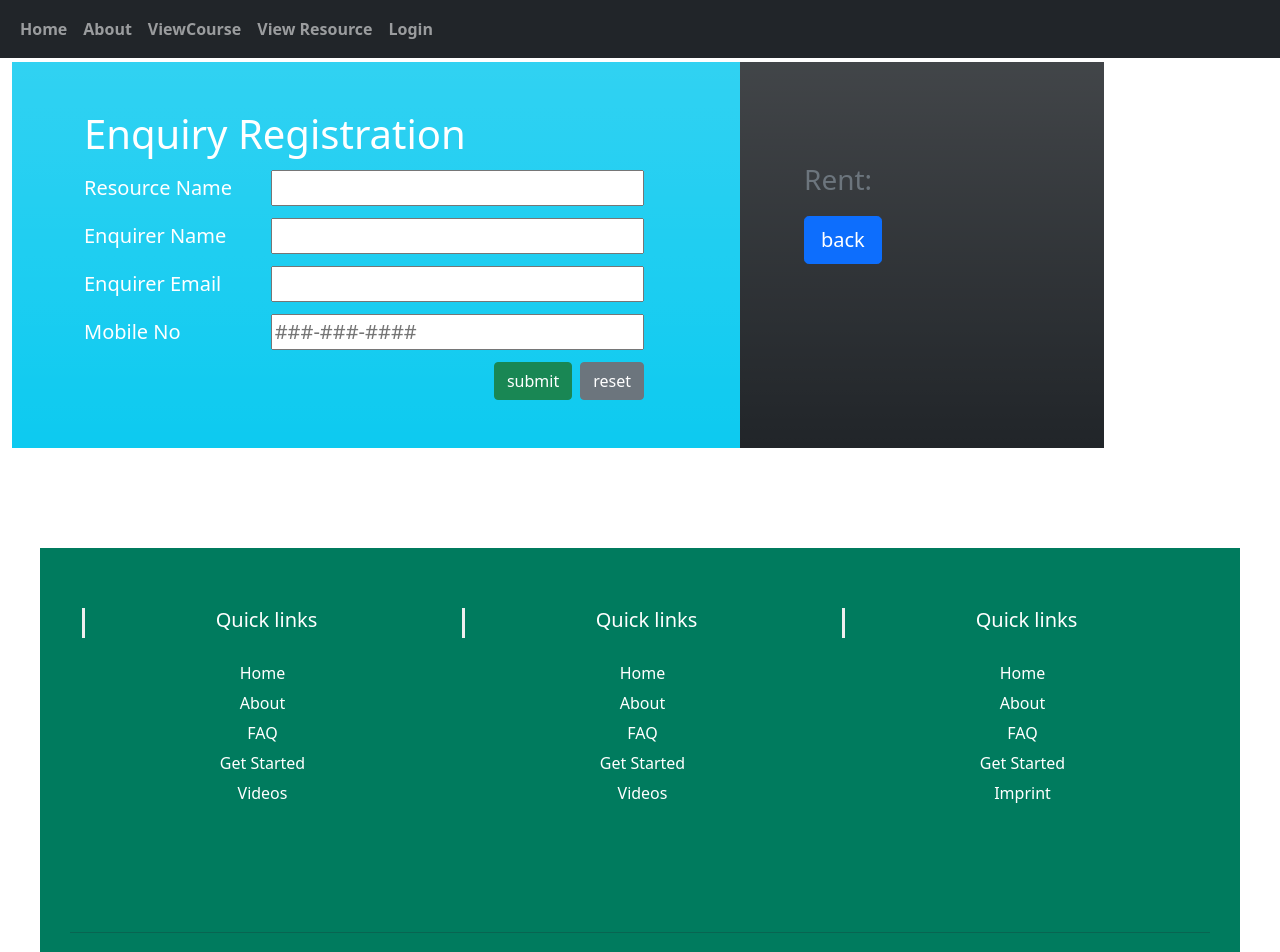
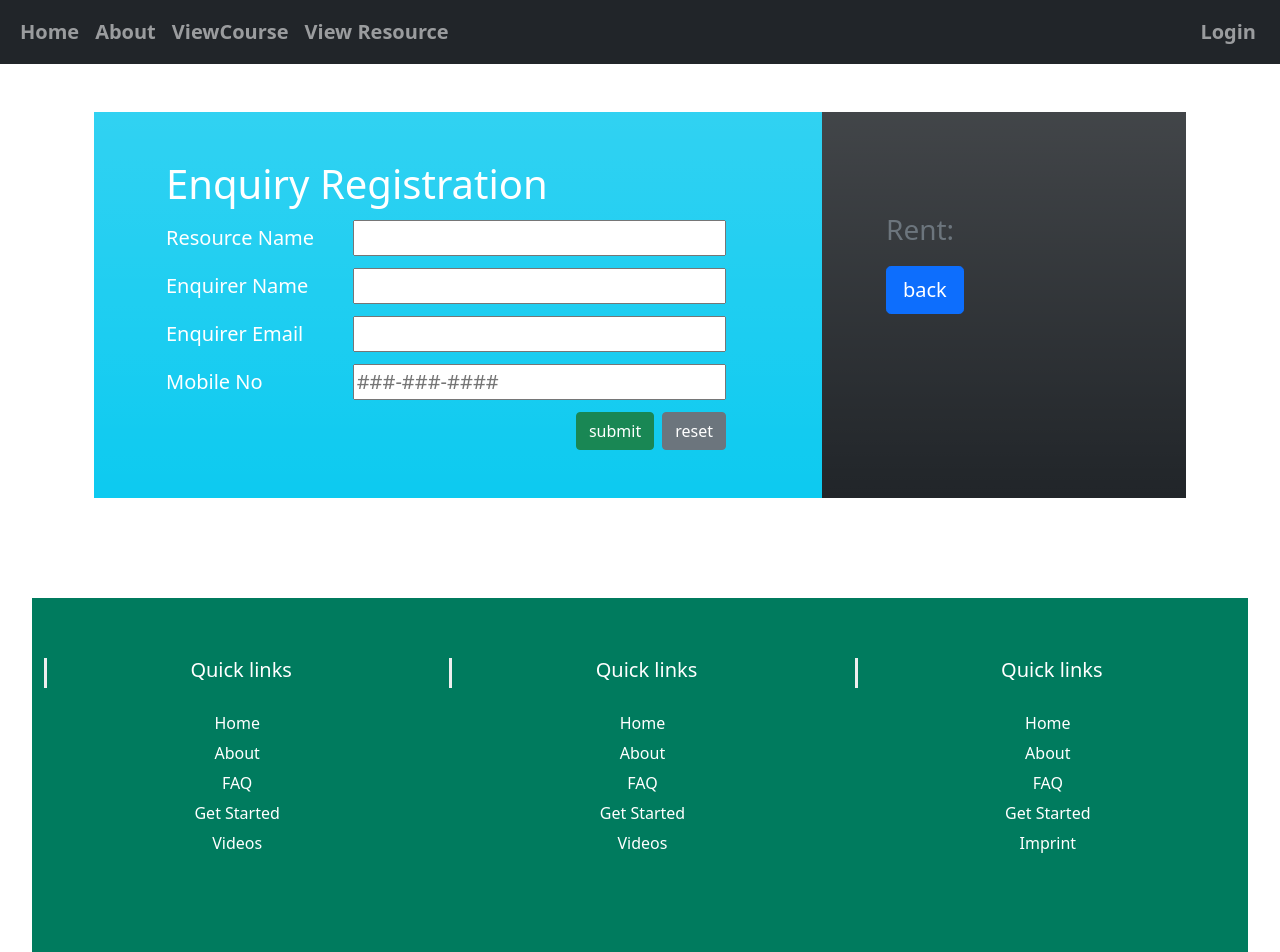
Before and after one commit to Faithinfotech-Training/Experion-Node-Team6, a React (Create React App) app in the folder front-end/: page /detailresourceview/1 in a window 1280 px wide. Shown: the top 952 px of the page. Built offline with nearby package versions, Linux system fonts and the light colour scheme; no server answers.

Commit message:
frond end edited

```diff
--- a/front-end/src/Login.js
+++ b/front-end/src/Login.js
@@ -52,18 +52,7 @@ function MyForm(props) {
         toast.error(error.response.data,{position:toast.POSITION.TOP_CENTER})
         console.log(error.response.data)
         localStorage.clear();
-        // toast.success("Enquiry Submitted successfully");
 
-        //alert("got error with no data")
-        if (error.response) {
-        //   alert(error.response.data); // => the response payload
-        //   ()=>{toast.success(error.response.data)}
-
-        //   confirmAlert({
-        //     title: error.response.data,
-        //     message: error.response.data,
-        //   })
-         }
 
       });
   }
@@ -158,7 +147,7 @@ function MyForm(props) {
                     <input
                       type="submit"
                       value="Log In"
-                      className="btn text-white btn-block btn-primary mb-4"
+                      className="btn text-white btn-lg btn-primary mb-4"
 
                     />
 
--- a/front-end/src/components/customer/customerApp.js
+++ b/front-end/src/components/customer/customerApp.js
@@ -26,8 +26,8 @@ function CustomerApp(){
     return(
         <>
 <Router>
-<nav class="navbar navbar-expand-sm bg-dark navbar-dark">
-    <div class="container-fluid">
+<nav class="navbar navbar-expand-sm bg-dark navbar-dark container-fluid">
+    <div class="container-fluid fs-5">
         <ul class="nav navbar-nav">
         <li class="nav-item active">
         <a class="nav-link" href="/">Home </a>
@@ -45,14 +45,20 @@ function CustomerApp(){
         <a class="nav-link" href="/viewresource">View Resource </a>
 
         </li>
-        <li class="nav-item active">
-        <a class="nav-link" href="/login">Login</a>
 
-        </li>
 
 
         </ul>
     </div>
+    <div class=" fs-5 mx-3 float-end">
+        <ul class="nav navbar-nav ">
+        <li class="nav-item active  ">
+        <i class="zmdi zmdi-account material-icons-name"></i>
+        <a class="nav-link " href="/login">Login</a>
+
+        </li>
+        </ul>
+        </div>
 </nav>
 
 
@@ -74,9 +80,9 @@ function CustomerApp(){
 
 </Routes>
 
-<section className="py-8">
+<section className=" container-fluid">
                 <section id="footer">
-                    <div className="container">
+                    <div className="container-fluid">
                         <div className="row text-center text-xs-center text-sm-left text-md-left">
                             <div className="col-xs-12 col-sm-4 col-md-4">
                                 <h5>Quick links</h5>
--- a/front-end/src/components/customer/detailCourseView.js
+++ b/front-end/src/components/customer/detailCourseView.js
@@ -23,7 +23,7 @@ function ViewCourseDetails() {
   console.log(courseName);
   return (
     <>
-      <div className="container row mt-1 ">
+      <div className="container row mt-5  m-auto">
         <div
           className="col-md-8 order-2 bg-dark bg-gradient
  text-white p-5 "
@@ -32,7 +32,7 @@ function ViewCourseDetails() {
         </div>
 
         <div
-          className="col-md-4  mb-4 mb-md-0 order-0 bg-info p-5 bg-gradient
+          className="col-md-4  mb-md-0 order-0 bg-info p-5 bg-gradient
 "
           data-removed="true"
         >
@@ -41,7 +41,9 @@ function ViewCourseDetails() {
             <h4 className="card-title text-capitalize display-3  text-light">
               {course.course_name}
             </h4>
-            <p className="card-text fs-3 text-lower text-secondary">{course.description}</p>
+            <p className="card-text fs-3 text-lower text-secondary">
+              {course.description}
+            </p>
             <p className="card-text fs-4 text-muted text-wrap">
               course Fee :{" "}
               <label className="text-light fs-2 bd-highlight text-nowrap">
--- a/front-end/src/components/customer/detailResourceView.js
+++ b/front-end/src/components/customer/detailResourceView.js
@@ -7,32 +7,7 @@ import { useNavigate } from "react-router-dom";
 import { ResourceEnquiryRegistration } from "../../ResourceEnquiry/ResourceEnquiryRegistration";
 
 function ViewResourceDetails() {
-  const st = {
-    //display:"inline",
-    // align:"center",
-    // marginTop:"0%",
-    //marginLeft:"50%",
-    borderStyle: "solid",
-    backgroundColor: "orange",
-    textAlign: "center",
-    width: "50%",
-    height: "auto",
-    display: "center",
-    margin: "auto",
-    marginTop: "5%",
-  };
-  const st1 = {
-    backgroundColor: "#4CAF50" /* Green */,
-    border: "none",
-    color: "white",
-    padding: "10px 32px",
-    textAlign: "center",
-    textDecoration: "none",
-    display: "inline-block",
-    fontSize: "10px",
-    margin: "auto",
-  };
-  //initialize the use case to empty
+
 
   const { resource_id } = useParams();
   const [resource, setResource] = useState([]);
@@ -56,7 +31,7 @@ function ViewResourceDetails() {
   console.log(resourceName);
   return (
     <>
-      <div className="container row mt-1 ">
+      <div className="container row mt-5 m-auto mb-1">
         <div
           className="col-md-8 order-0 bg-info bg-gradient
  text-white p-5 "
```
